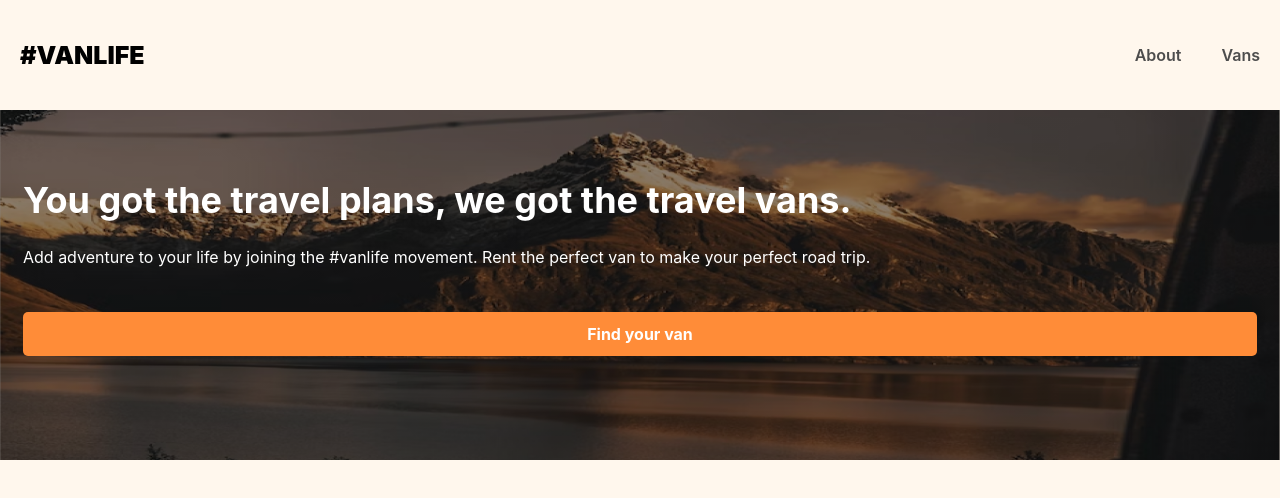
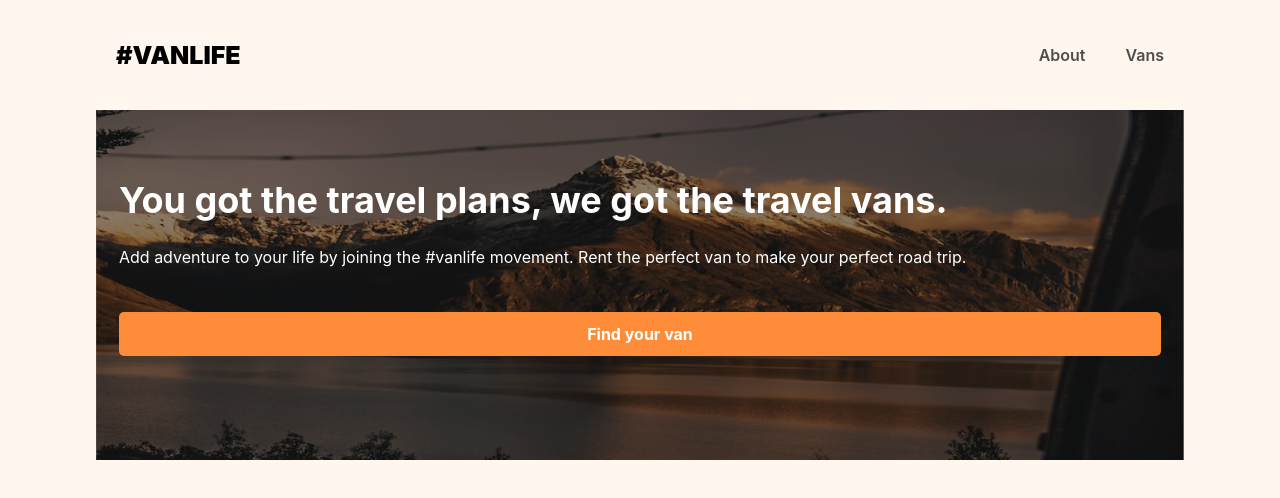
Before and after one commit to JaysonThompson/van-life, a React (Vite) app: page / in a window 1280 px wide. Shown: the top 498 px of the page. Built offline with nearby package versions, Linux system fonts and the light colour scheme; what miragejs would draw is missing.

Commit message:
adds minor desktop styling

```diff
--- a/src/index.css
+++ b/src/index.css
@@ -280,3 +280,9 @@ i[class*="van-type-"] {
   color: white;
   font-size: 1.125rem;
 }
+@media (min-width: 1024px) {
+  body {
+    margin: 0 auto;
+    max-width: 85%;
+  }
+}
```
